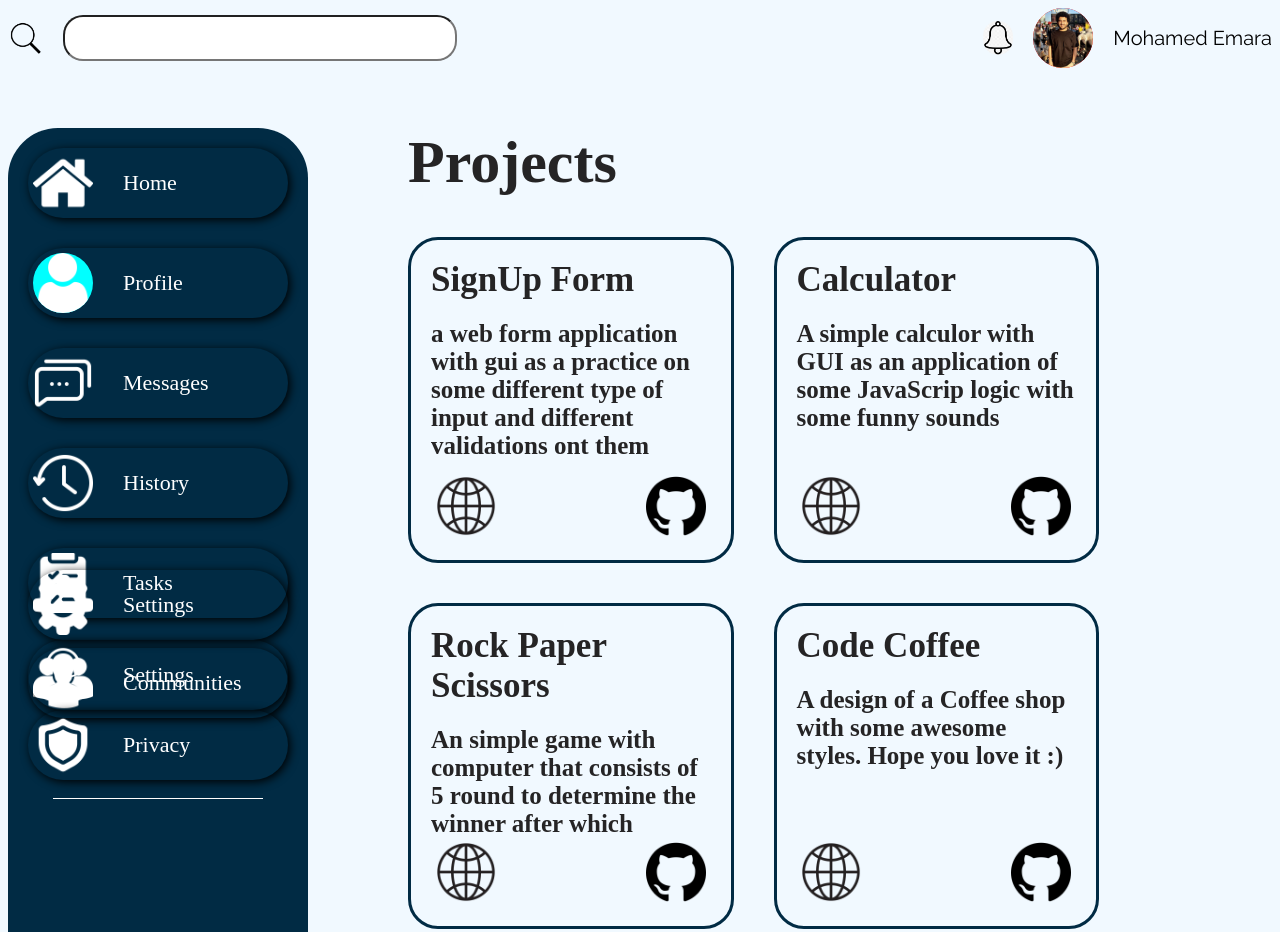
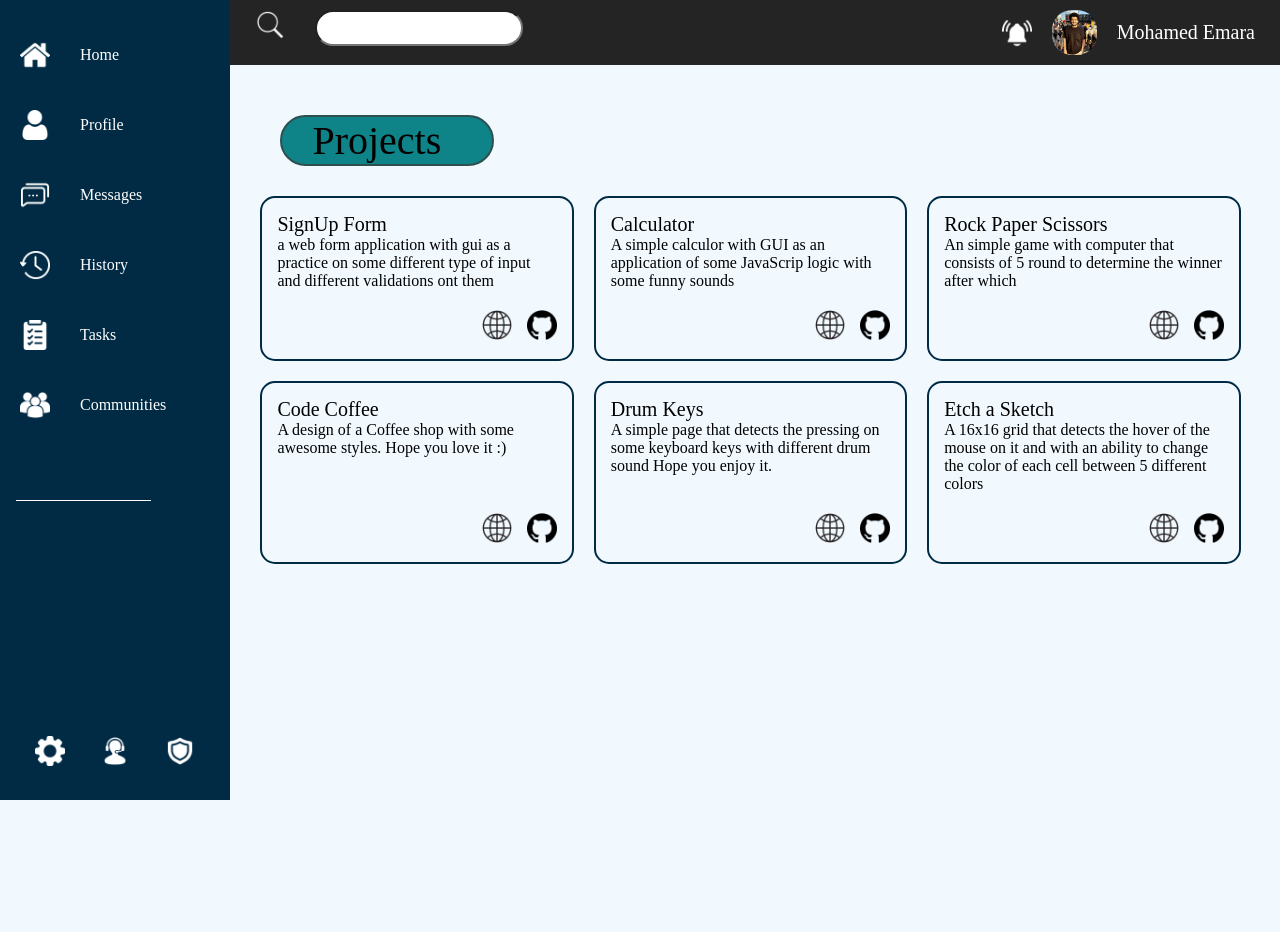
Before and after one commit to MohamedAEmara/Admin-Dashboard, a plain HTML site: page index.html in a window 1280 px wide. Shown: the top 932 px of the page. After the commit the page ends 800 px from the top, so only its background shows below. Drawn offline with Linux system fonts and the light colour scheme; a web font is replaced by a local one.

Commit message:
Complete the project V1.0

```diff
--- a/index.html
+++ b/index.html
@@ -7,25 +7,8 @@
         <title>Document</title>
     </head>
     <body>
-        <div class="header">
-            <div class="search">
-                <img src="img/search.webp">
-                <input type="text">
-            </div>
 
-            <div class="profile">
-                <img class="bell" src="img/bell.jpg">
-                <img src="./img/profile.jpg">
-                <div>Mohamed Emara</div>
-            </div>
-        </div>
-
-
-
-
-        <!-- Sidebar with projects in grid container -->
-
-        <div class="grid">
+        <div class="all">
             <div class="sidebar">
                 <div class="top">
                     <div class="home">
@@ -56,25 +39,37 @@
                     <hr size="1" width="80%" color="white">
                 </div>
 
-                <div class="middle">
+                <div class="footer">
                     <div class="settings">
                         <img src="./img/settings.png">
-                        <div>Settings</div>
                     </div>
                     <div class="support">
                         <img src="./img/support.png">
-                        <div>Settings</div>
                     </div>
                     <div class="privacy">
                         <img src="./img/privacy.png">
-                        <div>Privacy</div>
                     </div>
                 </div>
 
-                <!-- <div class="bottom">Created by <div class="copywrite">Mohamed Emara<div></div> -->
             </div>
 
-            <div class="projects">
+
+
+            <div class="screen">
+                <div class="header">
+                    <div class="search">
+                        <img src="img/search.webp">
+                        <input type="text">
+                    </div>
+
+                    <div class="profile">
+                        <img class="bell" src="img/notification.png">
+                        <img src="./img/profile.jpg">
+                        <div>Mohamed Emara</div>
+                    </div>
+                </div>
+
+                <div class="proejct">
                     <div class="title">Projects</div>
                     <div class="grid-container">
 
@@ -149,15 +144,8 @@
                         </div>
                     </div>
                 </div>
-
+            </div>
         </div>
 
-
-
-
-
-
-
-        <!-- <div class="footer"></div> -->
     </body>
 </html>
--- a/styles.css
+++ b/styles.css
@@ -5,7 +5,6 @@
 
 @font-face {
     font-family: "omarRegular";
-    /* src: url("font/Khula-Regular.ttf"); */
     src: url("font/Khula-Regular.ttf");
 }
 
@@ -46,396 +45,216 @@
 
 }
 
-/* ======================= Aligning Header ======================= */
+html, body {
+    margin: 0;
+    padding: 0;
+    height: 100%;
+}
+
+.all {
+    display: grid;
+    grid-template-columns: 0.18fr 0.82fr;
+    height: 100%;
+
+}
+
+.sidebar {
+    background-color: var(--one);
+    height: 100%;
+}
+
+
+img {
+    height: 45px;
+}
+
 .header {
     display: flex;
-    align-items: center ;
     justify-content: space-between;
 }
 
 .search {
     display: flex;
-    align-items: center;
-    gap: 20px;
+    gap: 30px;
+    margin-left: 15px;
 }
 
-.profile {
+.header > .profile {
     display: flex;
+    gap: 20px;
     align-items: center;
-    gap: 20px;
-    font-size: 20px;
-    font-family: "Railway";
-}
-img {
-    max-width: 60px;
-    /* max-height: 75px; */
-    /* background-color: black; */
+    margin-right: 15px;
 }
 
-.profile > img {
-    border-radius: 30px;
+
+.header > .profile > :nth-child(2) {
+    border-radius: 20px;
 }
 
-.search > img {
-    width: 35px;
+.header > .profile > :last-child {
+    font-size: 20px;
+}
+
+.search > input {
+    height: 30px;
+    border-radius: 30px ;
+    width: 200px;
+}
+
+.sidebar > * > img {
+    filter: invert(100%);
+}
+
+.sidebar > * > * > img {
+    filter: invert(100%);
+    height: 30px;
 
 }
 
-.search > input {
-    border-radius: 20px;
-    height: 40px;
-    font-size: 30px;
+.sidebar > * > * > div {
+    color: var(--white);
+}
+
+
+.top  {
+    gap: 60px;
+}
+
+
+.home, .top > .profile, .messages, .history, .tasks, .communities {
+    display: flex;
+    gap: 10px;
+    margin-bottom: 40px;
+    margin-top: 40px;
+    align-items: center;
+}
+
+.home > *, .top > .profile > *, .messages > *, .history > *, .tasks > *, .communities > * {
+    margin-left: 20px;;
+}
+
+.communities {
+    margin-bottom: 80px;
+}
+
+.sidebar {
+    display: flex;
+
+    flex-direction: column;
+
+}
+
+
+.footer {
+    display: flex;
+    align-self: center;
+    gap: 35px;
+    position: fixed;
+    bottom: 30px;
 }
 
 body {
-    font-family: "Railway";
+    font-family: "omarSemi";
+    font-size: 16px;
 }
 
-.bell {
-    width: 30px;
-}
 
-.bell:hover {
-    width: 35px;
-    cursor: pointer;
-}
-
-.search > img:hover {
-    cursor: pointer;
-}
-
-.search>input:focus {
-    border: 10px solid var(--one);
-}
-
-/* ======================= Aligning Sidebar ======================= */
-
-/* Top */
-
-.sidebar {
+.one, .two, .three, .four, .five, .six {
     display: flex;
     flex-direction: column;
     justify-content: space-between;
-}
-
-.top {
-    display: flex;
-    flex-direction: column;
-    gap: 30px;
-}
-
-.top > div, .middle > div {
-    display: flex;
-    justify-content: left;
-    align-items: center;
-    font-size: 22px;
-    gap: 30px;
-}
-/*
-.bottom {
-    display: flex;
     gap: 20px;
-    background-color: #2BD23C;
-} */
-
-
-.top>.profile:hover div, .top > .history:hover div, .home:hover div, .messages:hover div, .tasks:hover div, .communities:hover div, .settings:hover div, .support:hover div, .privacy:hover div{
-    /* background-color: gray; */
-
-    /* background-color: var(--four); */
-    cursor: pointer;
-
-    /* background-color: var(--hover); */
-    color: var(--hover);
-}
-
-/* body {
-    background-color: var(--black);
-    color: white;
-} */
-
-.bell{
-
-    background-color: var(--orange);
-}
-
-.profile > img {
-    background-color: red;
-}
-
-.messages > img:hover {
-
-    border-radius: 10px;
-    background-color: var(--orange);
+    padding: 15px;
+    border: 2px solid var(--one);
+    border-radius: 15px;
+    transition: 0.8s;
 
 }
 
-.history > img:hover {
-    border-radius: 25px;
-    background-color: var(--orange);
+.links > a > img {
+    height: 30px;
+}
+
+.links {
+    align-self: flex-end;
+    display: flex;
+    gap: 15px;
 }
 
 
-
-/* Design the grid of projects */
-.grid-container{
+.grid-container {
     display: grid;
-    grid-template-columns: repeat(2, 0.5fr);
-    gap: 40px;
+    grid-template-columns: repeat(3, 0.33fr);
+    flex: 0 0 50%;
+    max-width: 100%;
+    gap: 20px;
+    padding: 30px;
 }
 
 
-.grid-container > *{
-    height: 400px;
-    display: flex;
-    flex-direction: column;
-    justify-content: space-between;
-    border: 3px solid #012b44;
-    border-radius: 30px;
-    padding: 20px;
-    align-items: center;
+.title {
+    border: 2px solid var(--two);
+    width: 180px;
+    padding-left: 30px;
+    padding-bottom: 0px;
+    font-size: 40px;
+    border-radius: 50px;
+    background-color: var(--three);
+    margin-top: 50px;
+    margin-left: 50px;
+    font-family: "omarBold";
+
+}
+
+body {
+    background-color: var(--bg);
+}
+
+.text > :first-child {
+    font-size: 20px;
+    font-family: "omarSemi";
+}
+.one:hover, .two:hover, .three:hover, .four:hover, .five:hover, .six:hover {
+    background-color: var(--two);
+    cursor: default;
+
+}
+
+.one:hover, .two:hover, .three:hover, .four:hover, .five:hover, .six:hover {
+    background-color: var(--hover2);
+    cursor: default;
 }
 
 
-.links {
-    display: flex;
-    gap: 150px;
-    justify-content: space-around;
+a > img:hover {
+    transform: translateY(-10px);
+    transition-delay: 1s;
 }
 
-.text {
-    font-size: 25px;
-    font-weight: 600;
-    display: flex;
-    flex-direction: column;
-    gap: 20px;
-}
-
-a:hover {
-    background-color: var(--orange);
-    background-color: var(--four);
-    border-radius: 25px;
-}
-
-.text > div:first-child {
-    font-size: 35px;
-    /* text-shadow: 2px 2px 10px gray; */
-}
-
-.title {
-    font-size: 60px;
-    font-weight: 700;
-    margin-bottom: 40px;
-    /* text-shadow: 3px 3px 15px black; */
-}
-
-/* .header {
-    position: sticky;
-    top: 0;
-}
- */
-
-.one:hover, .two:hover, .three:hover, .four:hover, .five:hover, .six:hover {
-    /* background-color: var(--black); */
-    background-color: var(--hover2);
-    /* color: var(--white); */
-    /* color: var(--black); */
-    /* color: #2BD23C; */
-
-    font-weight: 700;
-}
-
-.one:hover .text, .two:hover .text, .three:hover .text, .four:hover .text, .five:hover .text, .six:hover .text {
-    color: var(--black);
+a > img {
+    transition: 0.15s;
 }
 
 
-.sidebar > div {
-    width: 260px;
-    padding: 20px;
-
-}
-.gird {
-    display: flex;
-    flex-direction: column;
-}
-
-.grid {
-    display: grid;
-    grid-template-columns: 0.2fr 0.8fr;
-    gap: 100px;
-}
-
-/*
-.grid {
-    display: grid;
-    grid-template-columns: 1fr 4fr;
-}
-
-.sidebar {
-    grid-column-start: 1;
-    grid-column-end: 2;
-
-}
-
-.projects {
-    grid-row-start: 1;
-    grid-row-end: 6;
-    grid-column-start: 2;
-    grid-column-end: 6;
-} */
-
-
-.middle {
-    position: fixed;
-    bottom: 0;
+.header {
+    position: sticky;
+    top: 0px;;
+    background-color: var(--lightblack);
+    padding: 10px;
 }
 
 
-.sidebar {
-    margin-top: 60px;
-    border-radius: 50px;
-    /* position: sticky; */
-    /* top: 0px; */
-    background-color: var(--gray);
-}
-
-.sidebar > * > div {
-    box-shadow: 2px 2px 10px black;
-    border-radius: 100px;
-    padding: 5px;
-
-}
-
-/*
-.top {
-    position: sticky;
-    top: 0;
-    margin-top: 10px;
-}
-
-body {
-    background-color: var(--black);
+.bell, .search > img {
+    filter: invert(100%);
+    height: 30px;
 }
 
 .header {
-    background-color: var(--gray);
-    padding: 10px;
-
-    box-shadow: 4px 4px 15px black;
-} */
-
-/* body {
-    background-color: var(--black);
+    color: var(--white);
 }
 
- */
-
-/* .bottom {
-    display: flex;
-    bottom: 0;
-    overflow: auto;
-}
 
 .top {
-    display: flex;
+    position: fixed;
     top: 0;
-    overflow: auto;
 }
- .grid {
-    font: var(--white);
- }
-
-
-
- .grid > div > * {
-    color: var(--white);
- }
-
-
- .header {
-    border-radius: 20px;
- }
-
- .grid > :first-child {
-    background-color: ;
- } */
-
-
-
- .sidebar > .top {
-    align-items: center;
-    justify-content: center;
- }
-
- .sidebar > .top > div {
-    width: 250px;
- }
-
-
-
-
- body {
-    background-color: var(--bg);
- }
-
- .sidebar {
-    background-color: var(--three);
- }
-
-
-
- .gird > *  > * > div {
-    background-color: var(--white);
- }
-
- .gird > div > *{
-    background-color: var(--white);
- }
-
- .title {
-    color: var(--lightblack);
-    font-family: "omarBold";
- }
-
- .text {
-    color: var(--lightblack);
- }
-
- .text > :first-child {
-    font-family: "omarSemi";
- }
-
- .text > :last-child {
-    font-family: "omarLight";
- }
-
- .one , .two, .three, .four, .five, .six{
-    height: 280px;
- }
-
- .sidebar {
-    background-color: var(--one);
- }
-
- .sidebar > * > div {
-    color: white;
-    font-family: "omarRegular";
- }
-
-
- /* .header {
-    background-color: var(--one);
- } */
-
- .title {
-    margin-top: 60px;
- }
-
- .sidebar > *  > * > img {
-    filter: invert(100%);
- }
-
-hr {
-    margin-top: 50px;
-}
```
Also changed, not shown: img/notification.png (added). Lines whose indentation alone changed are shown as unchanged.
